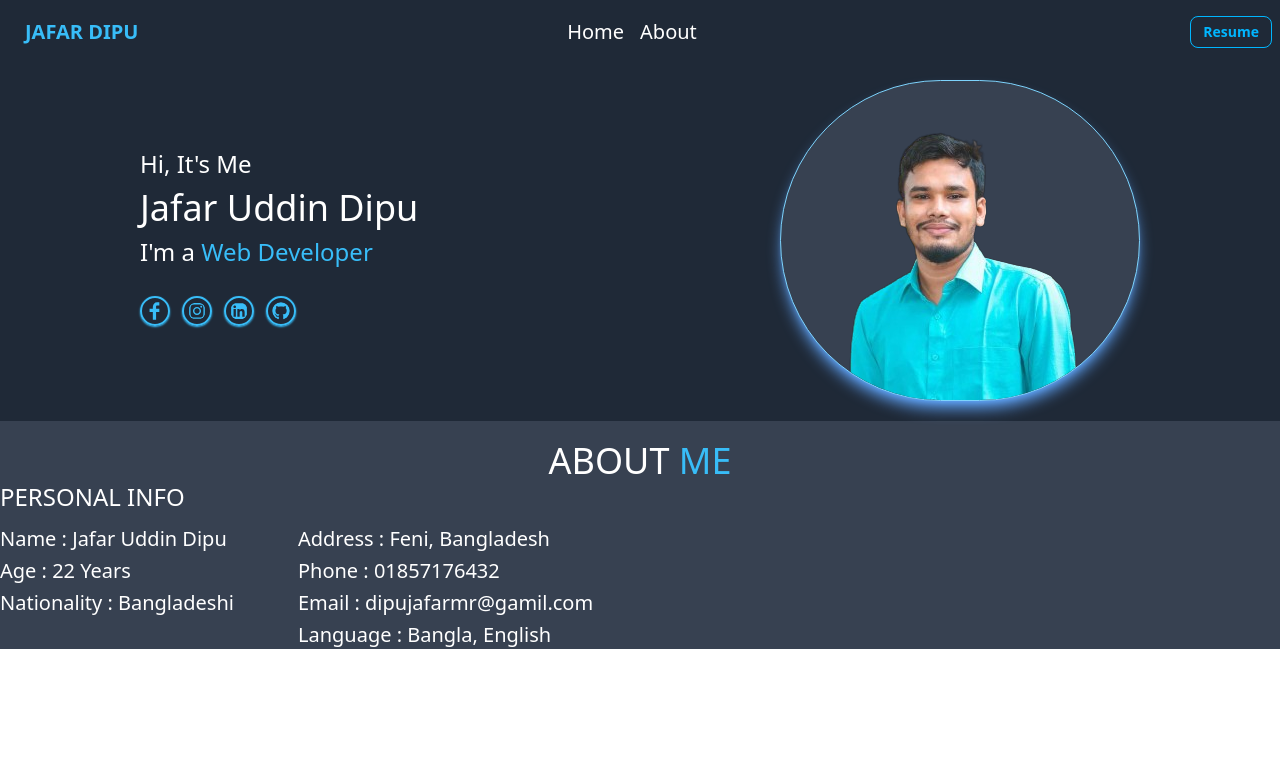
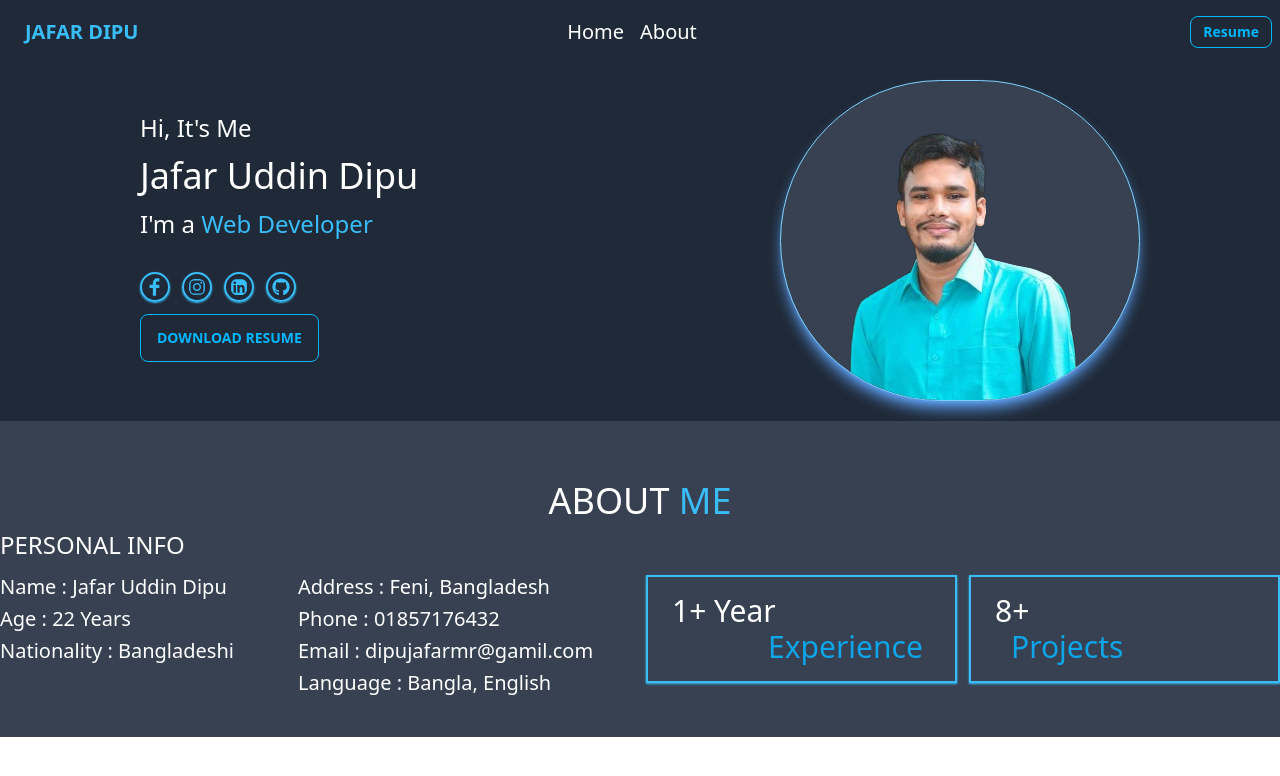
Before and after one commit to dipujafar/portfolio, a React (Vite) app: page / in a window 1280 px wide. Shown: the top 776 px of the page. Built offline with nearby package versions, Linux system fonts and the light colour scheme.

Commit message:
added about me

```diff
--- a/src/About.jsx
+++ b/src/About.jsx
@@ -2,12 +2,12 @@
 
 const About = () => {
     return (
-        <div className="bg-gray-700 text-white">
+        <div className="bg-gray-700 text-white py-10">
             <div className="max-w-7xl mx-auto">
             <h1 className="text-4xl uppercase text-center pt-5 font-medium">About <span className="text-sky-400">Me</span></h1>
-            <div>
-                <div>
-                    <h1 className="text-2xl uppercase font-medium p-2 md:p-0">Personal Info</h1>
+            <div className="flex items-center flex-col lg:flex-row gap-3">
+                <div className="flex-1">
+                    <h1 className="text-2xl uppercase font-medium p-2 md:p-0 mt-2">Personal Info</h1>
                     <div className="mt-3 flex flex-col md:flex-row p-2 md:p-0 md:gap-16 gap-2">
                         <div className="space-y-1">
                         <h3 className="text-xl">Name : <span className="font-medium">Jafar Uddin Dipu</span></h3>
@@ -22,6 +22,12 @@ const About = () => {
                         </div>
                     </div>
                 </div>
+                <div className="flex-1">
+                    <div className="mt-10 flex gap-3 flex-col md:flex-row">
+                        <h1 className="text-3xl font-medium border-2 py-4 px-6 border-sky-400 shadow-sm shadow-sky-400 flex-1">1+ Year<br /> <span className="pl-24 text-sky-500">Experience</span></h1>
+                        <h1 className="text-3xl font-medium border-2 py-4 px-6 border-sky-400 shadow-sm shadow-sky-400 flex-1 ">8+ <br /> <span className="pl-4 text-sky-500">Projects</span></h1>
+                    </div>
+                </div>
             </div>
             </div>
         </div>
--- a/src/Banner.jsx
+++ b/src/Banner.jsx
@@ -6,7 +6,7 @@ const Banner = () => {
     return (
         <div className="bg-gray-800 text-white">
             <div className="max-w-7xl mx-auto pt-20 pb-5 flex flex-col md:flex-row justify-center items-center">
-            <div className="space-y-2 md:w-1/2 mb-2">
+            <div className="space-y-3 md:w-1/2 mb-2">
                 <h3 className="text-2xl font-medium ">Hi, It's Me</h3>
                 <h1 className="text-4xl font-medium">Jafar Uddin Dipu</h1>
                 <h3 className="text-2xl font-medium">I'm a <span className="text-sky-400"> Web Developer </span></h3>
@@ -16,6 +16,7 @@ const Banner = () => {
                     <a href="#"><FaLinkedin className='text-3xl text-sky-400 border-2 border-sky-400 rounded-full shadow-sm shadow-sky-400 p-1'  /></a>
                     <a href="https://github.com/dipujafar" target='blank'><FaGithub className='text-3xl text-sky-400 border-2 border-sky-400 rounded-full shadow-sm shadow-sky-400 p-1' /></a>
                 </div>
+                <a href='resume.pdf'  download className='btn btn-outline btn-info uppercase'>Download Resume</a>
             </div>
             <div>
                 <img src={my_picture} alt="" className='border rounded-full bg-gray-700 border-sky-300 shadow-lg shadow-blue-400' />
```
